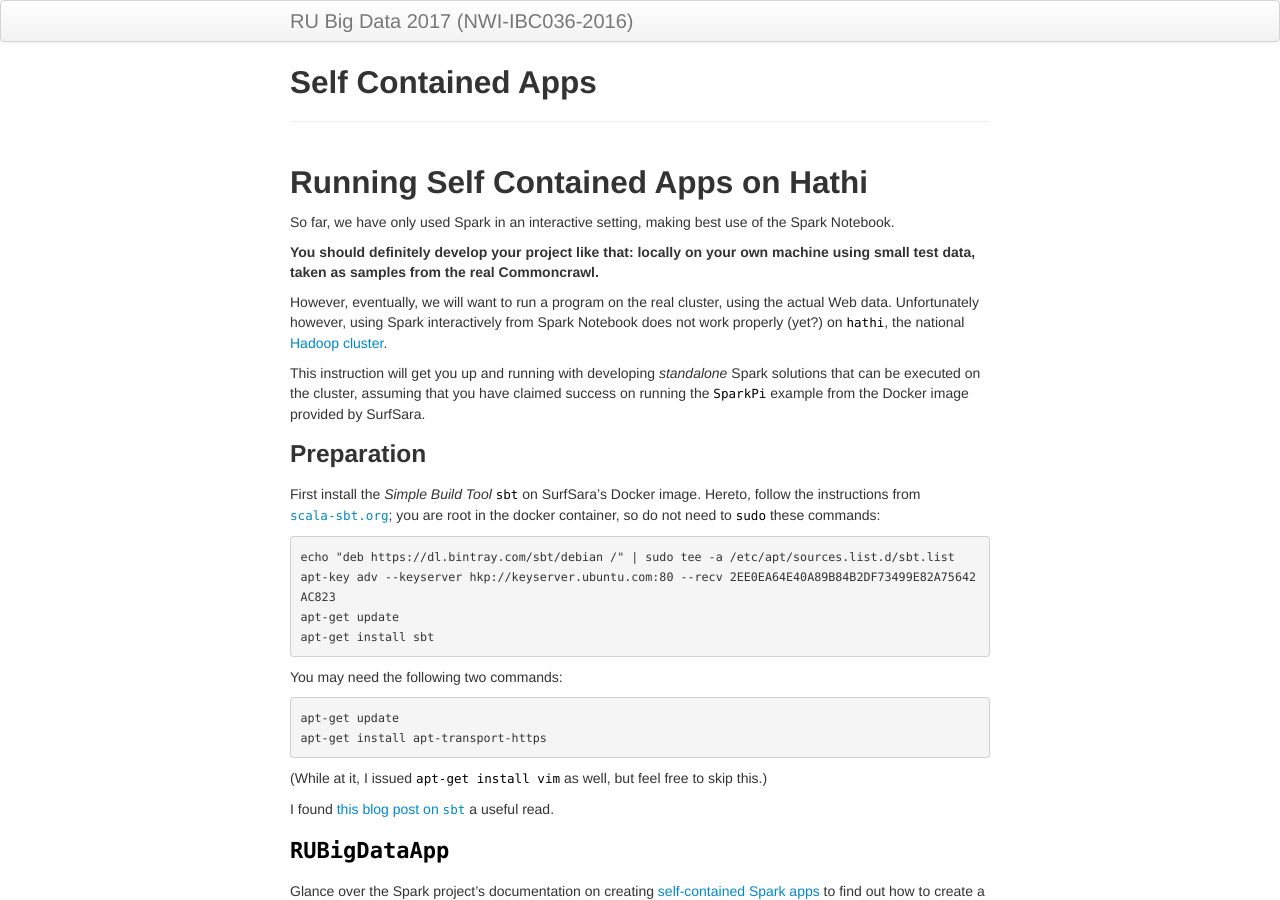
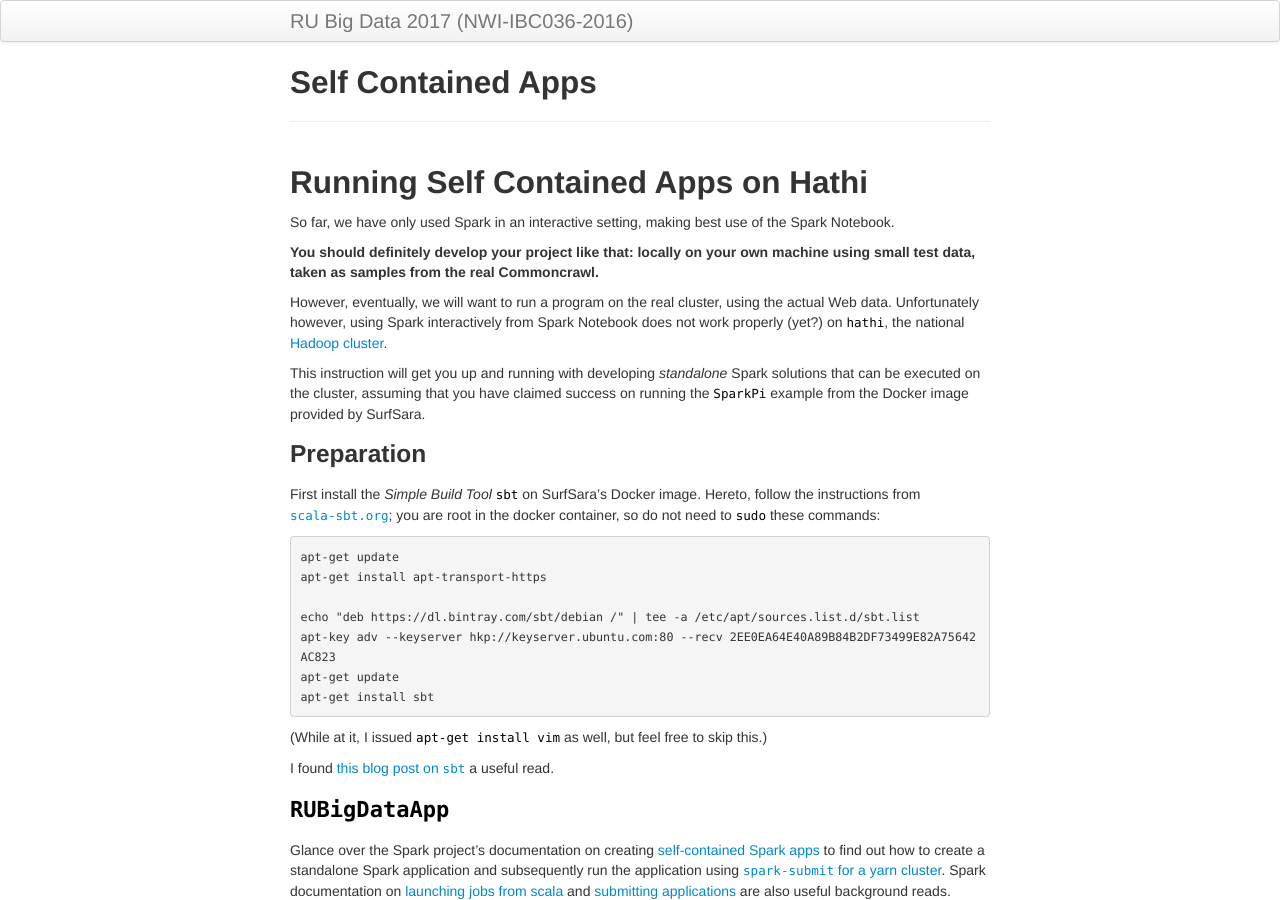
Before and after one commit to Thelukepet/course, a Jekyll site: the page built from background/sbt.md, in a window 1280 px wide and 900 px high. Built offline with Jekyll 4.4.1, drawn with Linux system fonts in a browser that asks for light colours.

Commit message:
Spurious sudo made commands to install `sbt` fail

````diff
--- a/background/sbt.md
+++ b/background/sbt.md
@@ -26,17 +26,13 @@
 you are root in the docker container, so do not need to `sudo` these commands:
 
 ```
-echo "deb https://dl.bintray.com/sbt/debian /" | sudo tee -a /etc/apt/sources.list.d/sbt.list
+apt-get update
+apt-get install apt-transport-https
+
+echo "deb https://dl.bintray.com/sbt/debian /" | tee -a /etc/apt/sources.list.d/sbt.list
 apt-key adv --keyserver hkp://keyserver.ubuntu.com:80 --recv 2EE0EA64E40A89B84B2DF73499E82A75642AC823
 apt-get update
 apt-get install sbt
-```
-
-You may need the following two commands:
-
-```
-apt-get update
-apt-get install apt-transport-https
 ```
 
 (While at it, I issued `apt-get install vim` as well, but feel free to skip this.)
````
